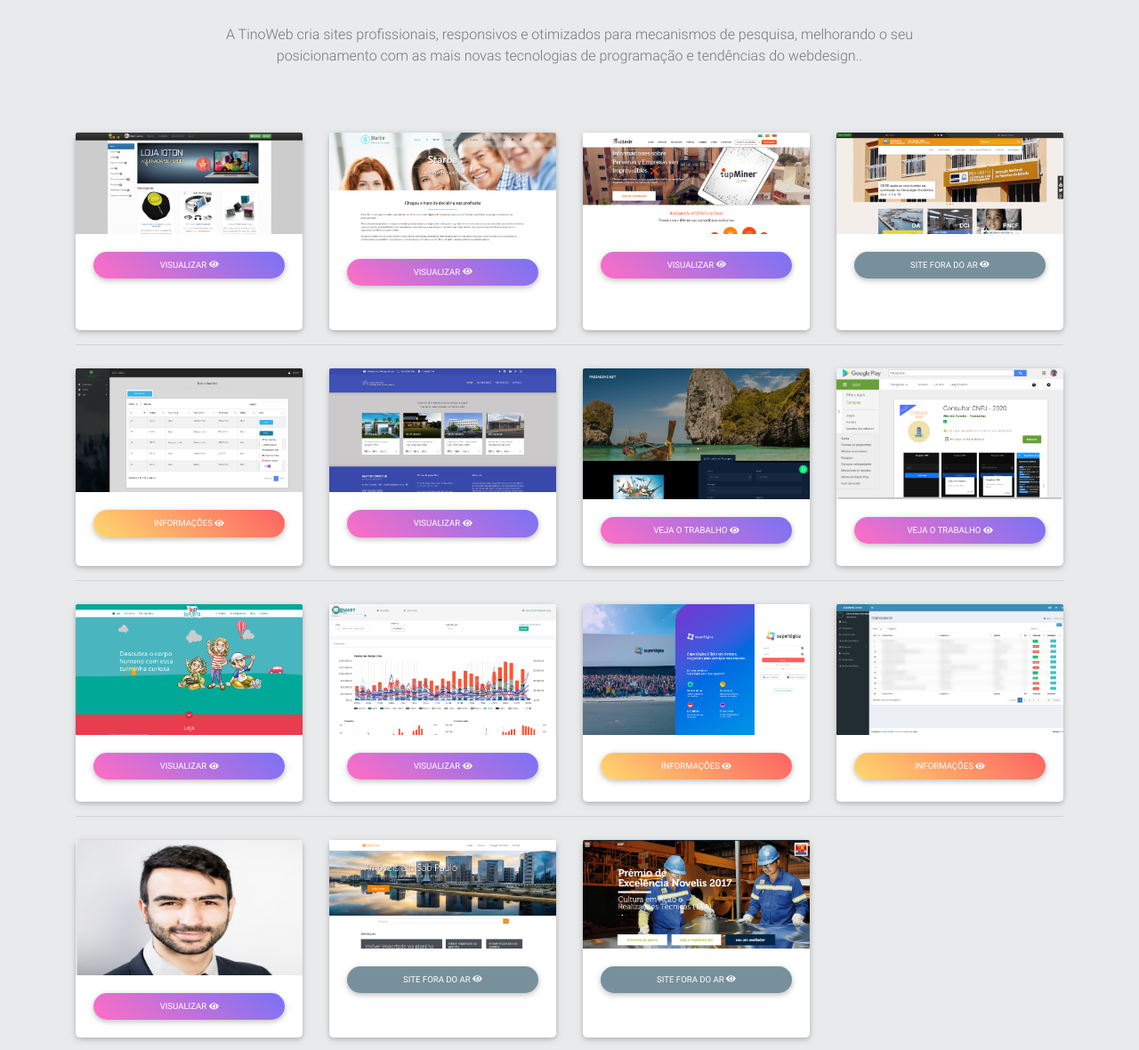
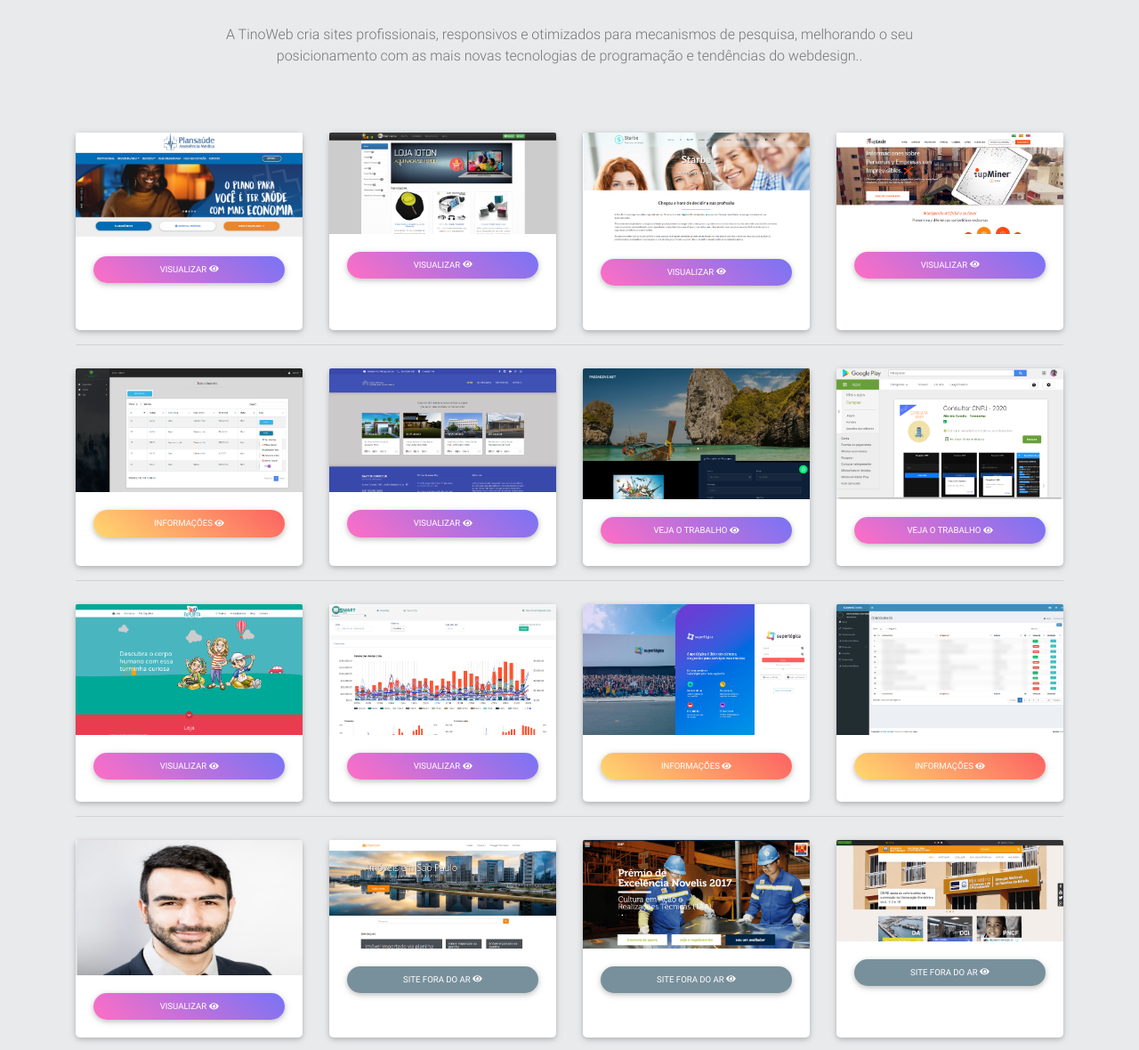
Before and after one commit to tinoweb/site, a plain HTML site: page index.html in a window 1280 px wide. Shown: the part 2394-3574 px from the top of the page at 89% size. Drawn offline with Linux system fonts and the light colour scheme; grey boxes are pictures that could not be loaded.

Commit message:
adicionando mais novo trabalho feito

```diff
--- a/index.html
+++ b/index.html
@@ -216,6 +216,20 @@
 
                     <div class="row">
                         <div class="col-md-3">
+                            <div class="card cardProjeto mobile-margin">
+                              <div class="view overlay">
+                                <img class="card-img-top" src="img/Plansaude.png" alt="Site da plansaude">
+                                <!-- <a data-toggle="modal" data-target="#modalDetalheDNRE"> -->
+                                  <div class="mask rgba-white-slight"></div>
+                                </a>
+                              </div>
+                              <div class="card-body">
+                                <a rel="noreferrer" href="http://www.plansaude.med.br/" target="blank" class="btn btn-primary btn-block btn-rounded purple-gradient btn-sm">Visualizar <i class="fa fa-eye"></i></a>
+                              </div>
+                            </div>
+                        </div>
+
+                        <div class="col-md-3">
                             <div class="card cardProjeto mobile-margin d-none d-sm-block">
                               <div class="view overlay">
                                 <img class="card-img-top" src="img/10ton.png" alt="Card image cap">
@@ -228,6 +242,7 @@
                               </div>
                             </div>
                         </div>
+
                         <div class="col-md-3">
                             <div class="card cardProjeto mobile-margin d-none d-sm-block">
                               <div class="view overlay">
@@ -241,6 +256,7 @@
                               </div>
                             </div>
                         </div>
+
                         <div class="col-md-3">
                             <div class="card cardProjeto mobile-margin d-none d-sm-block">
                               <div class="view overlay">
@@ -251,20 +267,6 @@
                               </div>
                               <div class="card-body">
                                 <a rel="noreferrer" href="http://uplexis.com.br/" target="_blank" class="btn btn-primary btn-block btn-rounded purple-gradient btn-sm">Visualizar <i class="fa fa-eye"></i></a>
-                              </div>
-                            </div>
-                        </div>
-
-                        <div class="col-md-3">
-                            <div class="card cardProjeto mobile-margin">
-                              <div class="view overlay">
-                                <img class="card-img-top" src="img/dnre.png" alt="Card image cap">
-                                <a data-toggle="modal" data-target="#modalDetalheDNRE">
-                                  <div class="mask rgba-white-slight"></div>
-                                </a>
-                              </div>
-                              <div class="card-body">
-                                <a data-toggle="modal" data-target="#modalDetalheDNRE" class="btn btn-blue-grey btn-block btn-rounded btn-sm" disabled>Site fora do ar <i class="fa fa-eye"></i></a>
                               </div>
                             </div>
                         </div>
@@ -431,6 +433,20 @@
                               </div>
                               <div class="card-body">
                                 <a href="" data-toggle="modal" data-target="#modalDetalheNovelis" class="btn btn-blue-grey btn-block btn-rounded btn-sm"> Site fora do ar <i class="fa fa-eye"></i></a>
+                              </div>
+                            </div>
+                        </div>
+
+                        <div class="col-md-3">
+                            <div class="card cardProjeto mobile-margin">
+                              <div class="view overlay">
+                                <img class="card-img-top" src="img/dnre.png" alt="Card image cap">
+                                <a data-toggle="modal" data-target="#modalDetalheDNRE">
+                                  <div class="mask rgba-white-slight"></div>
+                                </a>
+                              </div>
+                              <div class="card-body">
+                                <a data-toggle="modal" data-target="#modalDetalheDNRE" class="btn btn-blue-grey btn-block btn-rounded btn-sm" disabled>Site fora do ar <i class="fa fa-eye"></i></a>
                               </div>
                             </div>
                         </div>
```
Also changed, not shown: img/Plansaude.png (added).
